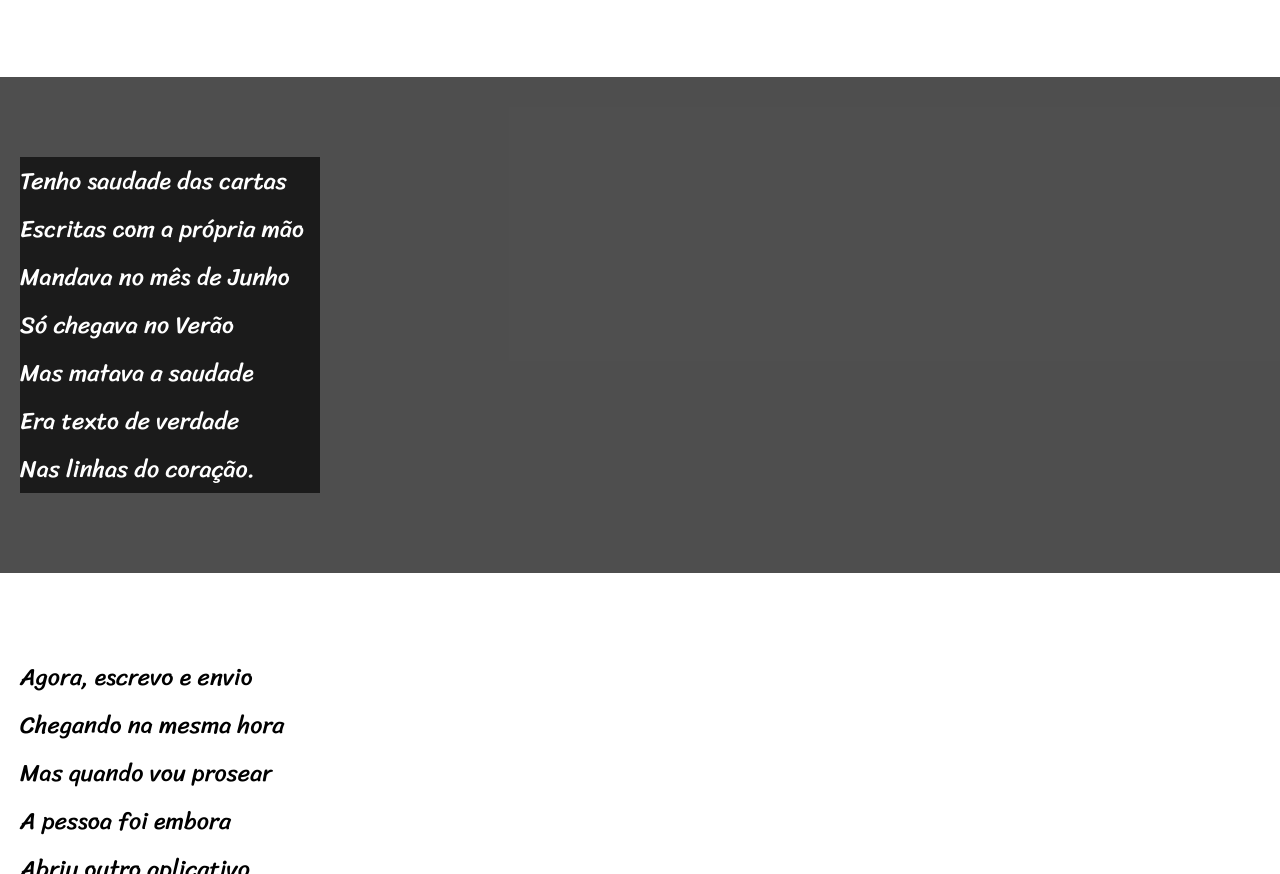
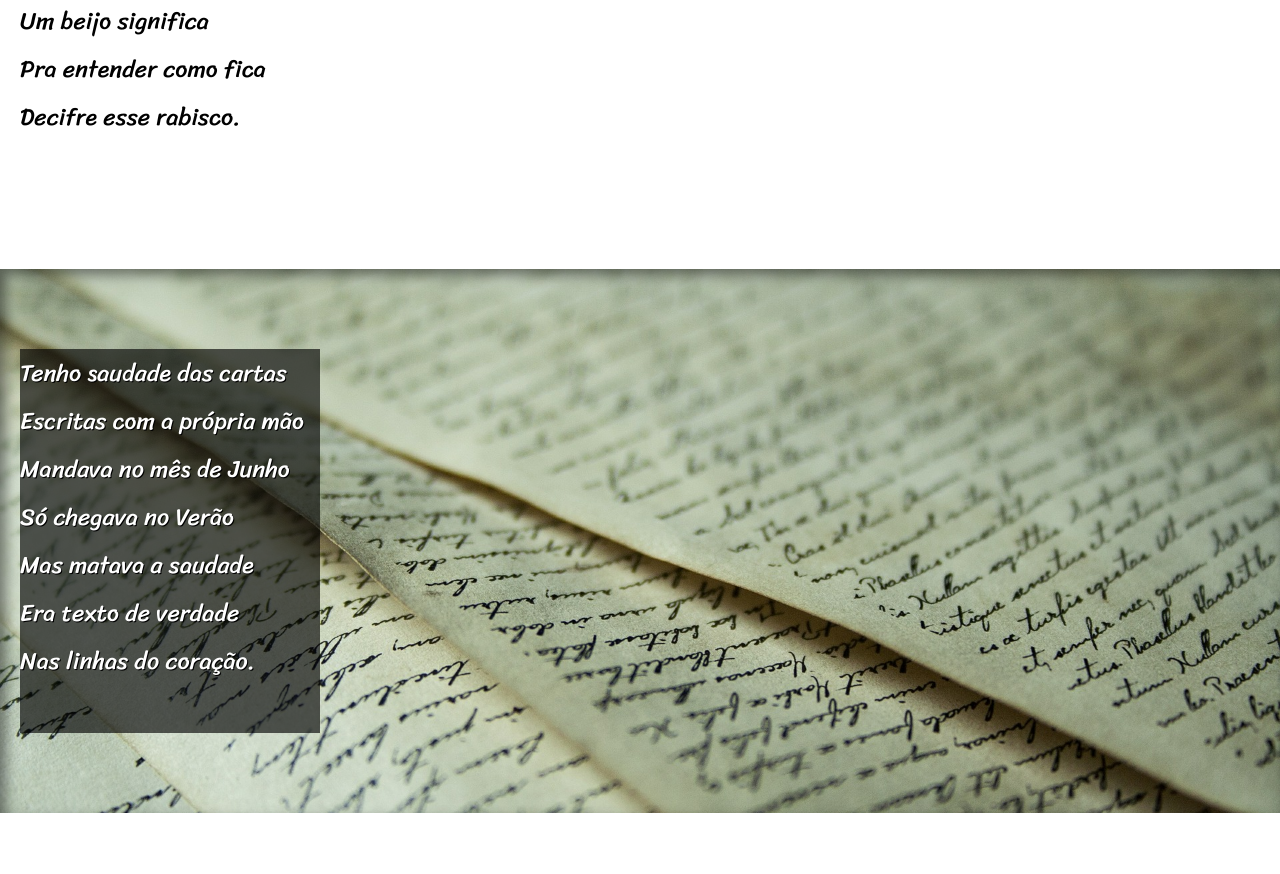
Before and after one commit to lucasmartins0/projeto-cordel, a plain HTML site: page index.html in a window 1280 px wide. Shown: the part 1926-2800 px from the top of the page. Drawn offline with nearby package versions, Linux system fonts and the light colour scheme.

Commit message:
finalizando projeto

```diff
--- a/estilo/style.css
+++ b/estilo/style.css
@@ -61,25 +61,51 @@ section {
     font-size: 1.5em;
 }
 
+section > p {
+    padding-bottom: 2em;
+}
+
 .normal {
     background-color: white;
     color: black;
     font-family: var(--fonte2);
 }
 
-.imagem {
+.imagem1, .imagem2 {
     background-color: rgba(24, 24, 24, 0.618);
     color: white;
+    box-shadow: inset 6px 6px 13px 0px rgba(0, 0, 0, 0.462);
+    background-size: cover;
+    background-attachment: fixed;
 }
 
-.imagem > p {
+.imagem1 > p {
     background-color: rgba(0, 0, 0, 0.647);
-    width: 300px;
+    max-width: 300px;
+    text-shadow: 1px 1px 0px rgb(0, 0, 0);
 }
+
+.imagem1 {
+    background-image: url('../imagens/background001.jpg');
+    background-position: right center;
+}
+.imagem2 > p {
+    background-color: rgba(0, 0, 0, 0.638);
+    max-width: 300px;
+    text-shadow: 1px 1px 0px rgb(0, 0, 0);
+}
+
+.imagem2 {
+    background-image: url('../imagens/background002.jpg');
+    background-position: center center;
+
+}
+
 
 footer {
     background-color: black;
     color: white;
     text-align: center;
     padding: 5px;
+    font-size: 0.9em;
  }
--- a/index.html
+++ b/index.html
@@ -26,7 +26,7 @@
     </section>
 
 
-    <section class="imagem">
+    <section class="imagem1">
         <p>
             Não é mais como era antes <br>
             É tudo abreviado <br>
@@ -60,7 +60,7 @@
     </section>
 
 
-    <section class="imagem">
+    <section class="imagem2">
         <p>
             Tenho saudade das cartas <br>
             Escritas com a própria mão <br>
```
